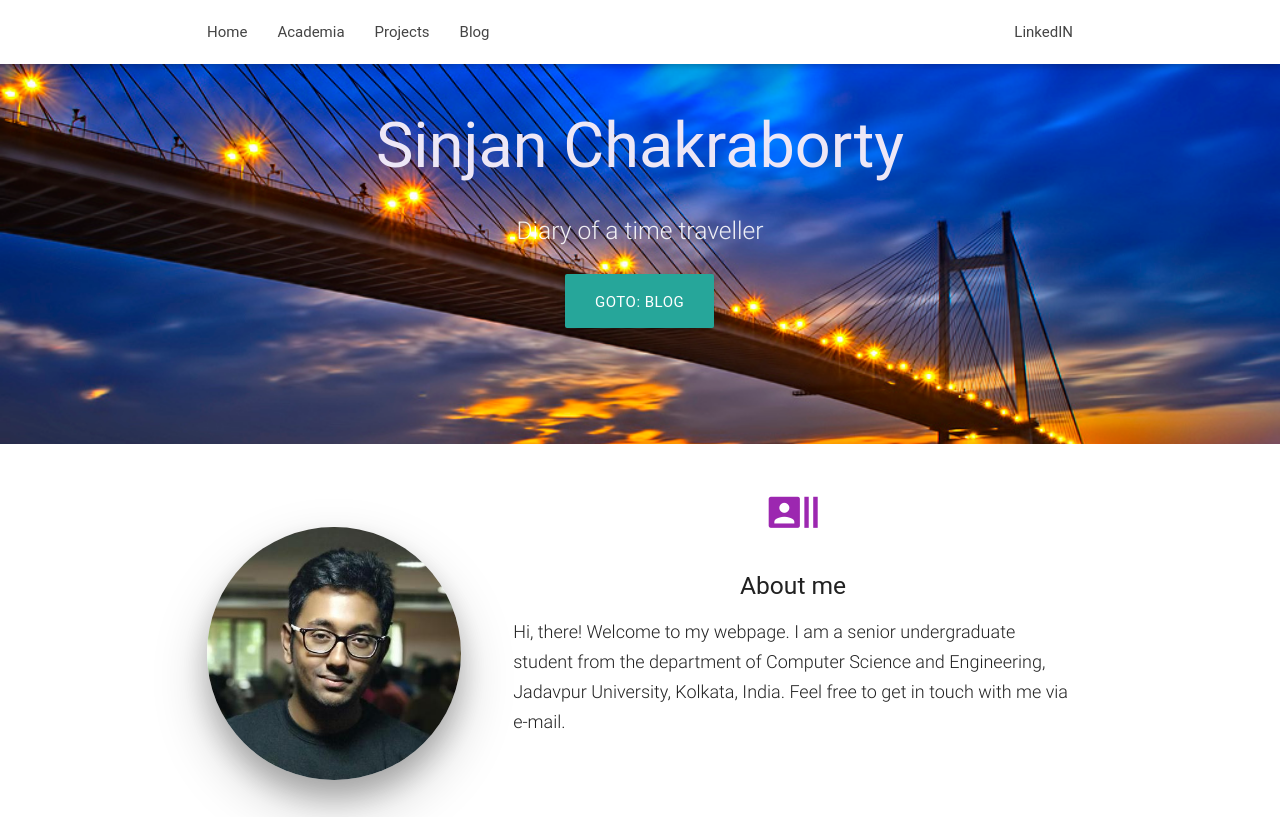
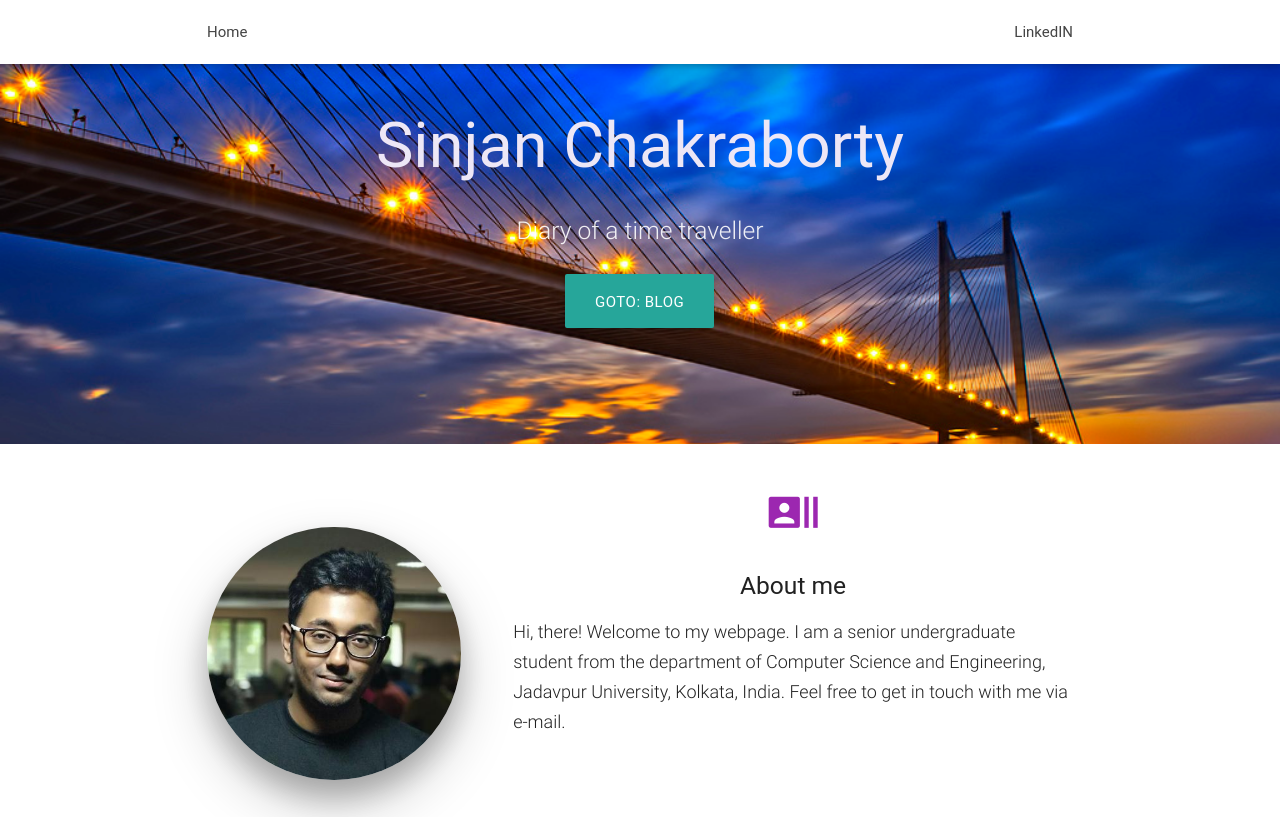
Before and after one commit to sinjan25/sinjan25.github.io, a Jekyll site: the page index.html, which Jekyll copies as it is, in a window 1280 px wide. Shown: the top 817 px of the page. Built offline with Jekyll 4.4.1, drawn with Linux system fonts in a browser that asks for light colours; nearby versions of some CDN libraries; some web fonts are replaced; grey boxes are pictures that could not be loaded.

Commit message:
Update index.html

```diff
--- a/index.html
+++ b/index.html
@@ -19,9 +19,9 @@
 		<div class="nav-wrapper container">
 	    		<ul id="nav-mobile" class="left hide-on-med-and-down">
 	        		<li><a href="index.html">Home</a></li>
-       				<li><a href="academia.html">Academia</a></li>
+       				<!--li><a href="academia.html">Academia</a></li>
         			<li><a href="projects.html">Projects</a></li>
-        			<li><a href="blog.html">Blog</a></li>
+        			<li><a href="blog.html">Blog</a></li-->
       			</ul>
 
 			<ul class="right hide-on-med-and-down">
```
